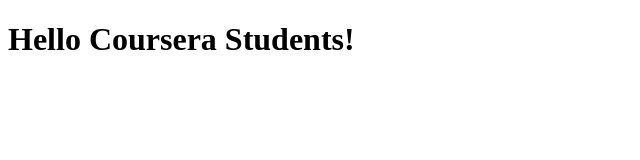
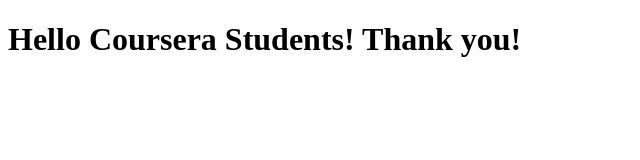
Before and after one commit to evandroribeiroc/coursera-test, a plain HTML site: page index.html in a window 1280 px wide. Shown: the whole page, without its empty margins (0-640 px from the left). Drawn offline with Linux system fonts and the light colour scheme.

Commit message:
New version

```diff
--- a/index.html
+++ b/index.html
@@ -7,6 +7,6 @@
 	<link rel="stylesheet" href="">
 </head>
 <body>
-	<h1>Hello Coursera Students!</h1>
+	<h1>Hello Coursera Students! Thank you!</h1>
 </body>
 </html>
```
